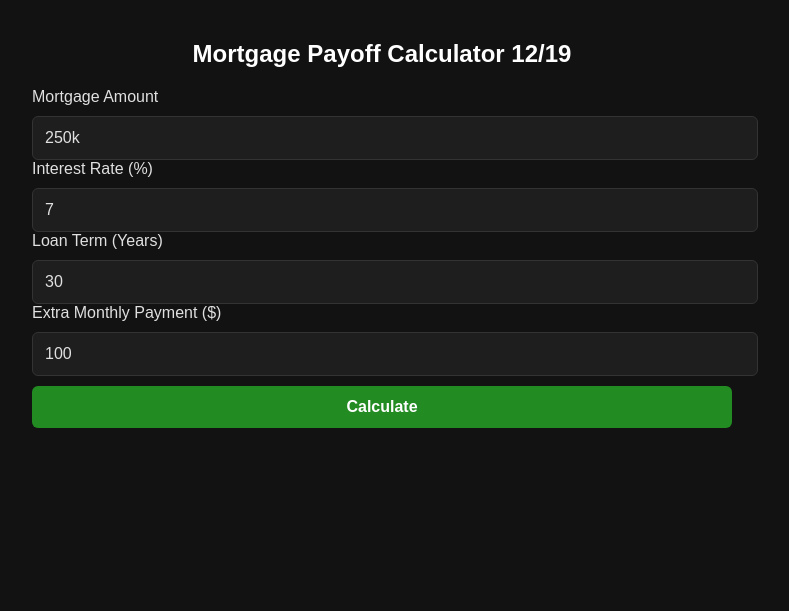
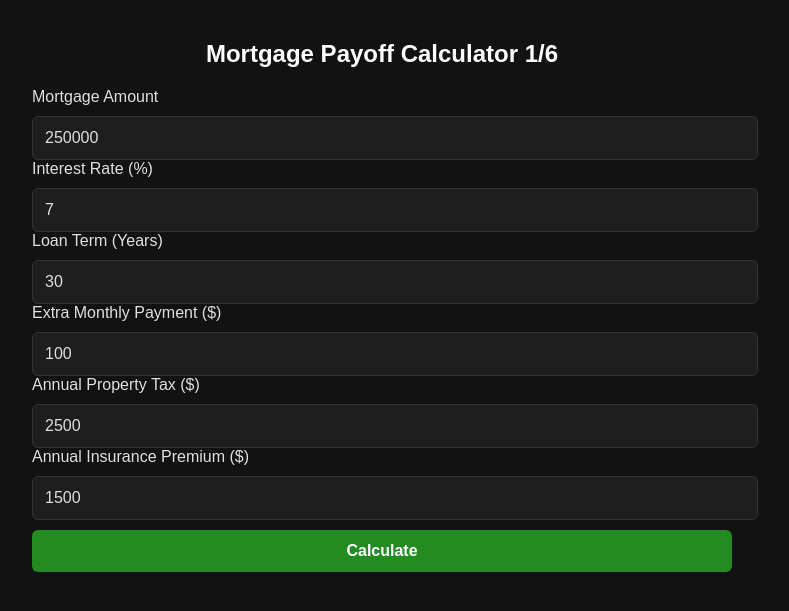
Before and after one commit to DaneJ081/Mortgage-Payoff-Calc, a Flask app: page / in a window 1280 px wide. Shown: the top 611 px of the page, without its empty margins (258-1047 px from the left). Run offline with Flask 3, Linux system fonts and the light colour scheme.

Commit message:
Added insurance and taxes to amortization calculator

```diff
--- a/app.py
+++ b/app.py
@@ -23,13 +23,15 @@ def index():
             rate = float(request.form["rate"])
             term = int(request.form["term"])
             extra = float(request.form["extra"])
+            tax = float(request.form["tax"])
+            insurance = float(request.form["insurance"])
         except Exception:
             result = {"error": "Invalid input. Check your values."}
             return render_template("index.html", result=result)
 
         # Calculate balances
-        Bal, Mon, totalInterest = do_math(loan, rate, 0, term)
-        Bal2, Mon2, totalInterest2 = do_math(loan, rate, extra, term)
+        Bal, Mon, totalInterest,monthlyPayment = do_math(loan, rate, 0, term, tax, insurance)
+        Bal2, Mon2, totalInterest2,monthlyPayment = do_math(loan, rate, extra, term, tax, insurance)
 
         interestDifference = totalInterest - totalInterest2
         payoff1 = pretty_duration(len(Mon))
@@ -59,6 +61,8 @@ def index():
         current_plot = buf
 
         result = {
+            "monthlyPayment": round(monthlyPayment),
+            "extra": round(extra),
             "payoff1": payoff1,
             "payoff2": payoff2,
             "totalInterest": totalInterest,
--- a/templates/index.html
+++ b/templates/index.html
@@ -62,11 +62,11 @@
 </head>
 <body>
 
-<h2>Mortgage Payoff Calculator 12/19</h2>
+<h2>Mortgage Payoff Calculator 1/6</h2>
 
 <form method="POST">
     <label>Mortgage Amount</label>
-    <input type="text" name="loan" value="250k">
+    <input type="text" name="loan" value="250000">
 
     <label>Interest Rate (%)</label>
     <input type="text" name="rate" value="7">
@@ -77,6 +77,12 @@
     <label>Extra Monthly Payment ($)</label>
     <input type="text" name="extra" value="100">
 
+    <label>Annual Property Tax ($)</label>
+    <input type="text" name="tax" value="2500">
+
+    <label>Annual Insurance Premium ($)</label>
+    <input type="text" name="insurance" value="1500">
+
     <button type="submit">Calculate</button>
 </form>
 
@@ -85,9 +91,11 @@
     {% if result.error %}
         <p style="color: red;">{{ result.error }}</p>
     {% else %}
+        <p><b>Base Monthly Payment:</b> ${{ result.monthlyPayment }}</p>
+        <p><b>Monthly Payment with Extra:</b> ${{ result.monthlyPayment + result.extra }}</p>
         <p><b>Payoff WITHOUT extra:</b> {{ result.payoff1 }} and ${{ result.totalInterest }}K in interest paid.</p>
         <p><b>Payoff WITH extra:</b> {{ result.payoff2 }} and ${{ result.totalInterest2 }}K in interest paid.</p>
-        <p><b>Total saved :</b> {{ result.saved }} and ${{ result.interestDifference }}k in interest. </p>
+        <p><b>Total saved :</b> {{ result.saved }} and ${{ result.interestDifference }}k in interest.</p>
 
         <h3>Payoff Chart</h3>
         <img src="{{ result.plot }}" width="100%" alt = "Amortization plot">
```
Also changed, not shown: calc_logic.py (+5 -5 lines), .github/workflows/Build and Release.yml, 2 other files.
